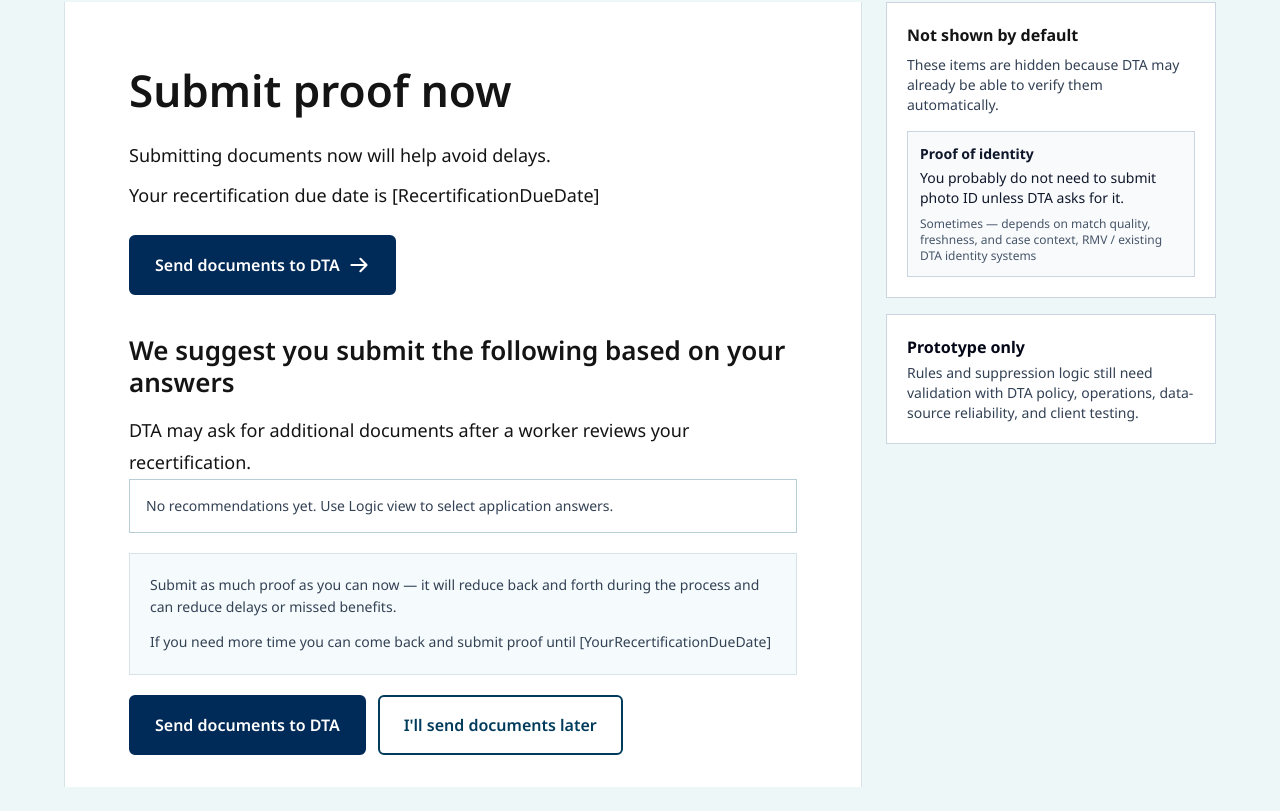
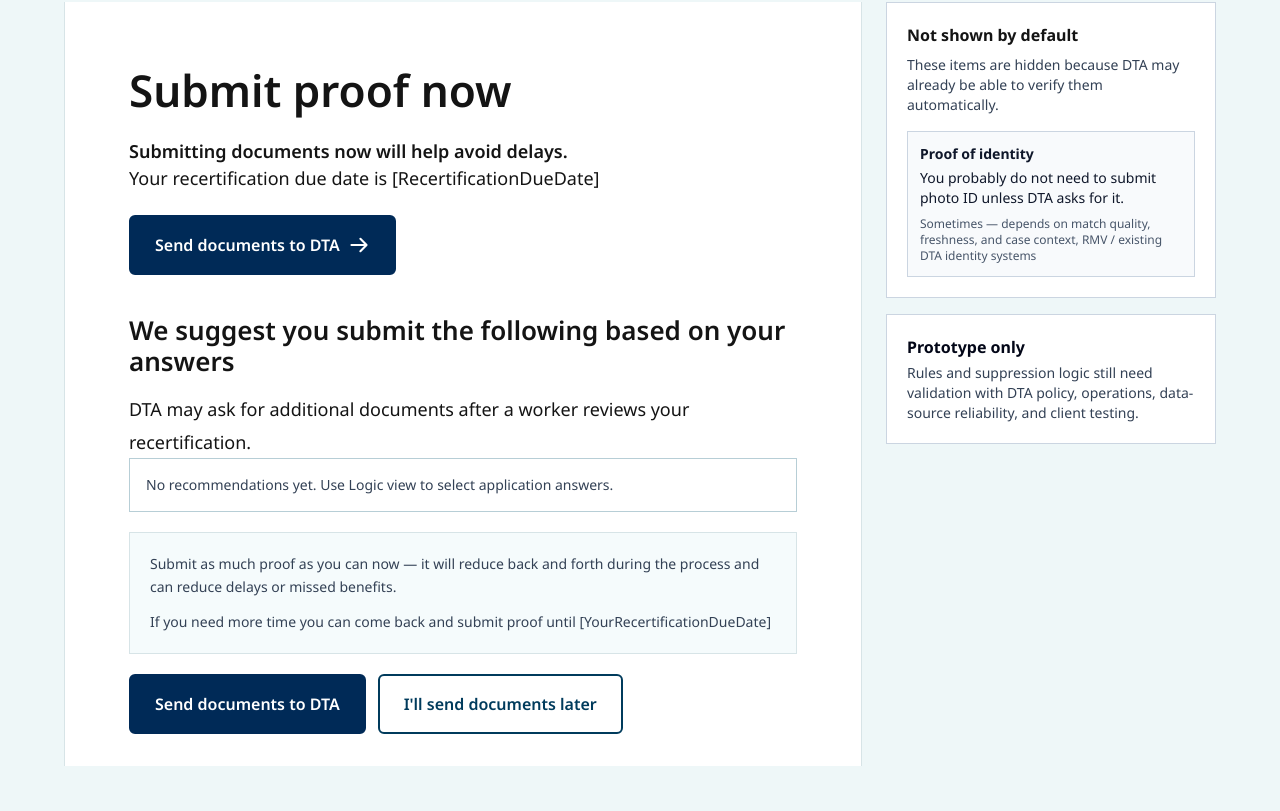
Before and after one commit to vidivitti/snap-doc-recommendation-prototype, a React (Vite) app: page / in a window 1280 px wide. Shown: the part 3030-3841 px from the top of the page. After the commit the page ends 3820 px from the top, so only its background shows below. Built offline with nearby package versions, Linux system fonts and the light colour scheme.

Commit message:
Tighten verification intro copy

```diff
--- a/src/App.jsx
+++ b/src/App.jsx
@@ -2340,11 +2340,9 @@ export default function SnapVerificationPrototype() {
             ) : null}
 
             <h1 className="mass-heading-2xl mt-4 max-w-4xl text-[#141414]">Submit proof now</h1>
-            <h2 className="mass-body-lg mt-6 max-w-3xl text-[#141414]">
-              Submitting documents now will help avoid delays.
-            </h2>
-            <p className="mass-body-lg mt-2 max-w-2xl text-[#141414]">
-              Your recertification due date is [RecertificationDueDate]
+            <p className="mt-6 max-w-3xl text-[1.125rem] leading-[1.4] text-[#141414]">
+              <strong className="block font-semibold">Submitting documents now will help avoid delays.</strong>
+              <span className="mt-0.5 block">Your recertification due date is [RecertificationDueDate]</span>
             </p>
             <button type="button" className="dta-button-primary mt-6 w-full sm:w-auto">
               <span>Send documents to DTA</span>
```
